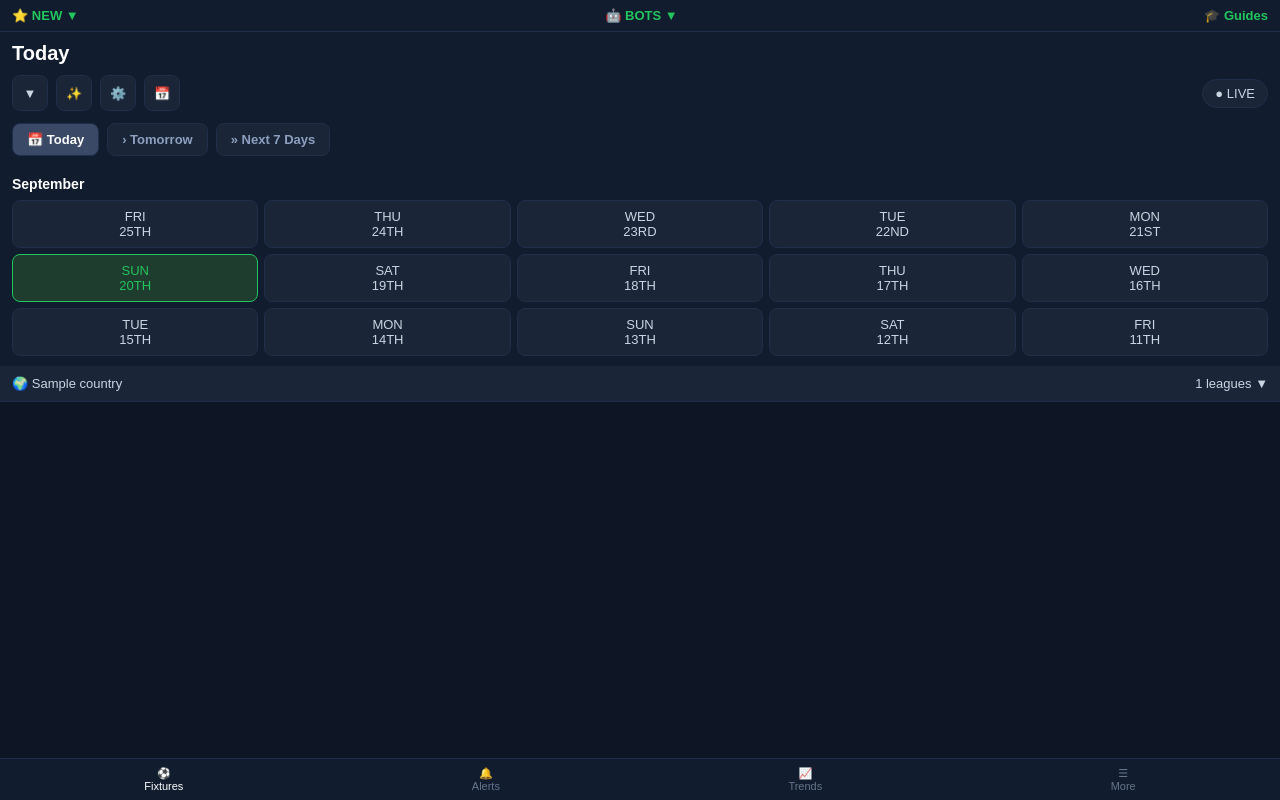
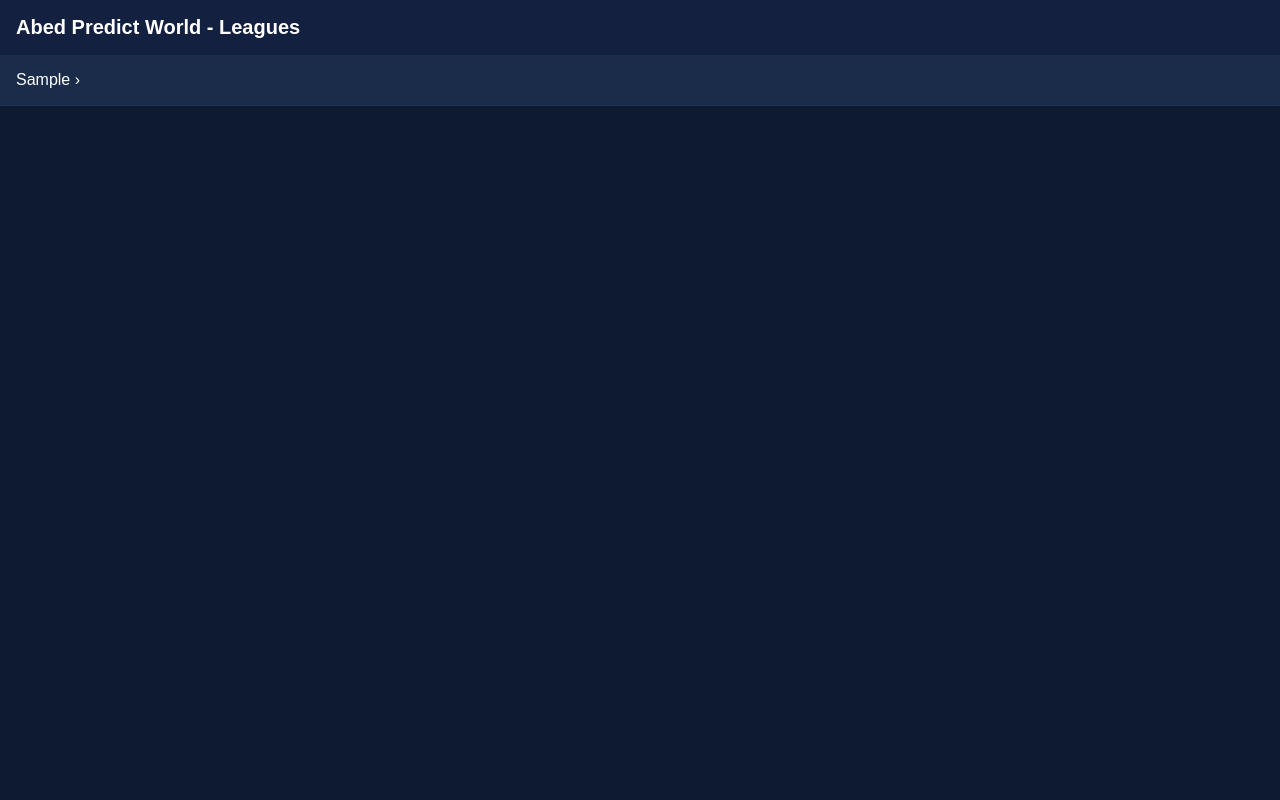
Before and after one commit to Abednico-byte/abed-predict-world, a Flask app: template templates/index.html in a window 1280 px wide. Run offline with Flask 3, Linux system fonts and the light colour scheme; the template is opened without the code that fills it: most values are stand-ins (such as "Sample title", 1, 10 or a date in 2020).

Commit message:
Update index.html

```diff
--- a/templates/index.html
+++ b/templates/index.html
@@ -1,38 +1,11 @@
-<!DOCTYPE html><html><head><meta name="viewport" content="width=device-width,initial-scale=1"><title>ABED PREDICT WORLD</title><style>
-*{margin:0;padding:0;box-sizing:border-box}body{background:#0e1625;color:#cbd5e1;font-family:sans-serif;font-size:13px}
-.topbar{display:flex;justify-content:space-between;padding:8px 12px;background:#111c2e;color:#22c55e;font-weight:800;border-bottom:1px solid #1f2e4a}
-.sec{padding:10px 12px;background:#111c2e}
-.today{font-size:20px;font-weight:800;color:#fff;margin-bottom:10px}
-.flt{display:flex;gap:8px;align-items:center;margin-bottom:12px}
-.fb{width:36px;height:36px;background:#1a2538;border-radius:8px;display:flex;align-items:center;justify-content:center;border:1px solid #1f2e4a}
-.live{margin-left:auto;background:#1a2538;border:1px solid #1f2e4a;border-radius:20px;padding:6px 12px;display:flex;gap:8px;align-items:center}
-.days{display:flex;gap:8px;overflow:auto;padding-bottom:4px}
-.day{padding:8px 14px;border-radius:8px;background:#1a2538;color:#8da0bf;font-weight:700;white-space:nowrap;border:1px solid #1f2e4a}.day.active{background:#3a4a66;color:#fff}
-.month{font-size:14px;font-weight:800;color:#fff;margin:16px 0 8px}
-.grid{display:grid;grid-template-columns:repeat(5,1fr);gap:6px}
-.dc{background:#1a2538;border:1px solid #1f2e4a;border-radius:8px;padding:8px 4px;text-align:center;cursor:pointer}.dc.active{background:#1f3d2e;border-color:#22c55e;color:#22c55e}.dc.wd{font-size:10px;color:#8da0bf}.dc.dt{font-size:12px;font-weight:800;margin-top:2px}
-.country{display:flex;justify-content:space-between;padding:10px 12px;background:#1a2538;border-bottom:1px solid #1f2e4a;cursor:pointer}
-.league{padding:8px 12px;background:#0f172a;border-bottom:1px solid #1f2e4a;font-size:11px;color:#94a3b8;display:flex;justify-content:space-between}
-.bottom{position:fixed;bottom:0;left:0;right:0;background:#111c2e;display:flex;justify-content:space-around;padding:8px 0;border-top:1px solid #1f2e4a}
-.bitem{color:#64748b;font-size:11px;text-align:center;text-decoration:none}.bitem.active{color:#fff}
-.hide{display:none}
+<!DOCTYPE html><html><head><meta name="viewport" content="width=device-width,initial-scale=1">
+<style>body{background:#0e1a2f;color:#fff;font-family:sans-serif;margin:0}
+.top{padding:16px;background:#132040;font-size:20px;font-weight:800}
+.row{display:block;padding:16px;background:#1a2c4a;border-bottom:1px solid #1e3354;color:#fff;text-decoration:none}
+.row:hover{background:#223a5e}
 </style></head><body>
-<div class="topbar"><div>⭐ NEW ▼</div><div>🤖 BOTS ▼</div><div>🎓 Guides</div></div>
-<div class="sec">
-<div class="today">Today</div>
-<div class="flt"><div class="fb">▼</div><div class="fb">✨</div><div class="fb">⚙️</div><div class="fb" style="color:#22c55e">📅</div><div class="live">● LIVE</div></div>
-<div class="days"><div class="day active">📅 Today</div><div class="day">› Tomorrow</div><div class="day">» Next 7 Days</div></div>
-<div class="month">September</div>
-<div class="grid">
-<div class="dc"><div class="wd">FRI</div><div class="dt">25TH</div></div><div class="dc"><div class="wd">THU</div><div class="dt">24TH</div></div><div class="dc"><div class="wd">WED</div><div class="dt">23RD</div></div><div class="dc"><div class="wd">TUE</div><div class="dt">22ND</div></div><div class="dc"><div class="wd">MON</div><div class="dt">21ST</div></div>
-<div class="dc active"><div class="wd">SUN</div><div class="dt">20TH</div></div><div class="dc"><div class="wd">SAT</div><div class="dt">19TH</div></div><div class="dc"><div class="wd">FRI</div><div class="dt">18TH</div></div><div class="dc"><div class="wd">THU</div><div class="dt">17TH</div></div><div class="dc"><div class="wd">WED</div><div class="dt">16TH</div></div>
-<div class="dc"><div class="wd">TUE</div><div class="dt">15TH</div></div><div class="dc"><div class="wd">MON</div><div class="dt">14TH</div></div><div class="dc"><div class="wd">SUN</div><div class="dt">13TH</div></div><div class="dc"><div class="wd">SAT</div><div class="dt">12TH</div></div><div class="dc"><div class="wd">FRI</div><div class="dt">11TH</div></div>
-</div>
-</div>
-<div id="countries">{% for country, leagues in countries.items() %}
-<div class="country" onclick="document.getElementById('c-{{country}}').classList.toggle('hide')"><div>🌍 {{country}}</div><div>{{leagues|length}} leagues ▼</div></div>
-<div id="c-{{country}}" class="hide">{% for lg in leagues %}<a href="/league/{{lg.id}}" style="text-decoration:none"><div class="league"><span>{{lg.n}}</span><span style="color:#22c55e">{{lg.games|length}} games ›</span></div></a>{% endfor %}</div>
-{% endfor %}</div>
-<div style="height:80px"></div>
-<div class="bottom"><a href="/" class="bitem active">⚽<br>Fixtures</a><a href="/filters" class="bitem">🔔<br>Alerts</a><a href="/filters" class="bitem">📈<br>Trends</a><a href="/filters" class="bitem">☰<br>More</a></div>
+<div class="top">Abed Predict World - Leagues</div>
+{% for lg in leagues %}
+<a class="row" href="/league/{{ lg.id }}">{{ lg.n }} ›</a>
+{% endfor %}
 </body></html>
```
